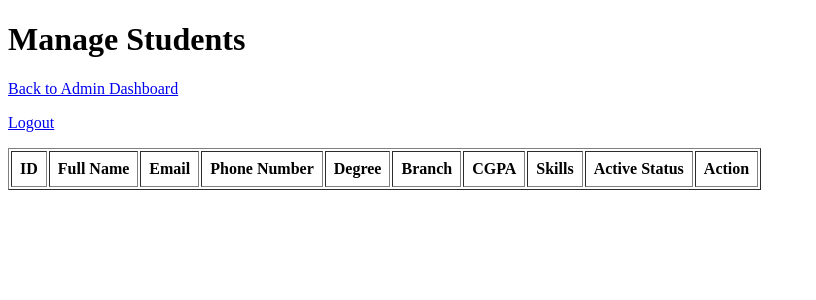
After one commit to 24f3003156/CareerSync, a Flask app: page /admin/students in a window 1280 px wide. The commit adds this page. Shown: the top 300 px of the page, without its empty margins (0-816 px from the left). Run offline with Flask 3, Linux system fonts and the light colour scheme; a user stored in the database is signed in; data comes from the database, SQL or seed files in the repository; lists and menus that the app fills with data are empty.

Commit message:
Added admin student listing and deactivation

```diff
--- a/app.py
+++ b/app.py
@@ -244,6 +244,25 @@ def reject_drive(drive_id):
     flash("Placement drive rejected successfully.")
     return redirect(url_for("admin_drives"))
 
+@app.route("/admin/students")
+def admin_students():
+    if not admin_logged_in():
+        flash("Unauthorized access.")
+        return redirect(url_for("login"))
+    students = Student.query.all()
+    return render_template("admin_students.html", students = students)
+
+@app.route("/admin/student/<int:student_id>/deactivate")
+def deactivate_student(student_id):
+    if not admin_logged_in():
+        flash("Unauthorized access.")
+        return redirect(url_for("login"))
+    student = Student.query.get_or_404(student_id)
+    student.is_active = False
+    db.session.commit()
+    flash("Student deactivated successfully.")
+    return redirect(url_for("admin_students"))
+
 @app.route("/company/dashboard")
 def company_dashboard():
     if not company_logged_in():
--- a/templates/admin_dashboard.html
+++ b/templates/admin_dashboard.html
@@ -15,6 +15,7 @@
 
     <p><a href="{{ url_for('admin_companies')}}">Manage Companies</a></p>
     <p><a href="{{ url_for('admin_drives')}}">Manage Placement Drives</a></p>
+    <p><a href="{{ url_for('admin_students')}}">Manage Students</a></p>
 
     <a href="{{ url_for('logout')}}">Logout</a>
 
--- a/templates/admin_drives.html
+++ b/templates/admin_drives.html
@@ -30,7 +30,7 @@
             <th>Actions</th>
         </tr>
 
-        {% for drive i drives %}
+        {% for drive in drives %}
         <tr>
             <td>{{ drive.id }}</td>
             <td>{{ drive.company_id }}</td>
--- /dev/null
+++ b/templates/admin_students.html
@@ -0,0 +1,53 @@
+<!DOCTYPE html>
+<html lang="en">
+<head>
+    <meta charset="UTF-8">
+    <meta name="viewport" content="width=device-width, initial-scale=1.0">
+    <title>Manage Students</title>
+</head>
+<body>
+    <h1>Manage Students</h1>
+
+    <p><a href="{{ url_for('admin_dashboard') }}">Back to Admin Dashboard</a></p>
+    <p><a href="{{ url_for('logout') }}">Logout</a></p>
+
+    {% with messages = get_flashed_messages() %}
+        {% if messages %}
+            {% for message in messages %}
+                <p>{{ message }}</p>
+            {% endfor %}
+        {% endif %}
+    {% endwith %}
+
+    <table border="1" cellpadding="8">
+        <tr>
+            <th>ID</th>
+            <th>Full Name</th>
+            <th>Email</th>
+            <th>Phone Number</th>
+            <th>Degree</th>
+            <th>Branch</th>
+            <th>CGPA</th>
+            <th>Skills</th>
+            <th>Active Status</th>
+            <th>Action</th>
+        </tr>
+
+        {% for drive in drives %}
+        <tr>
+            <td>{{ student.id }}</td>
+            <td>{{ student.full_name }}</td>
+            <td>{{ student.email }}</td>
+            <td>{{ student.phone_number }}</td>
+            <td>{{ student.degree }}</td>
+            <td>{{ student.branch }}</td>
+            <td>{{ student.cgpa }}</td>
+            <td>{{ student.skills }}</td>
+            <td>{{ student.is_active }}</td>
+            <td>
+                <a href="{{ url_for('deactivate_student', student_id = student.id)}}">Deactivate</a>
+        </tr>
+        {% endfor %}
+    </table>
+</body>
+</html>
```
